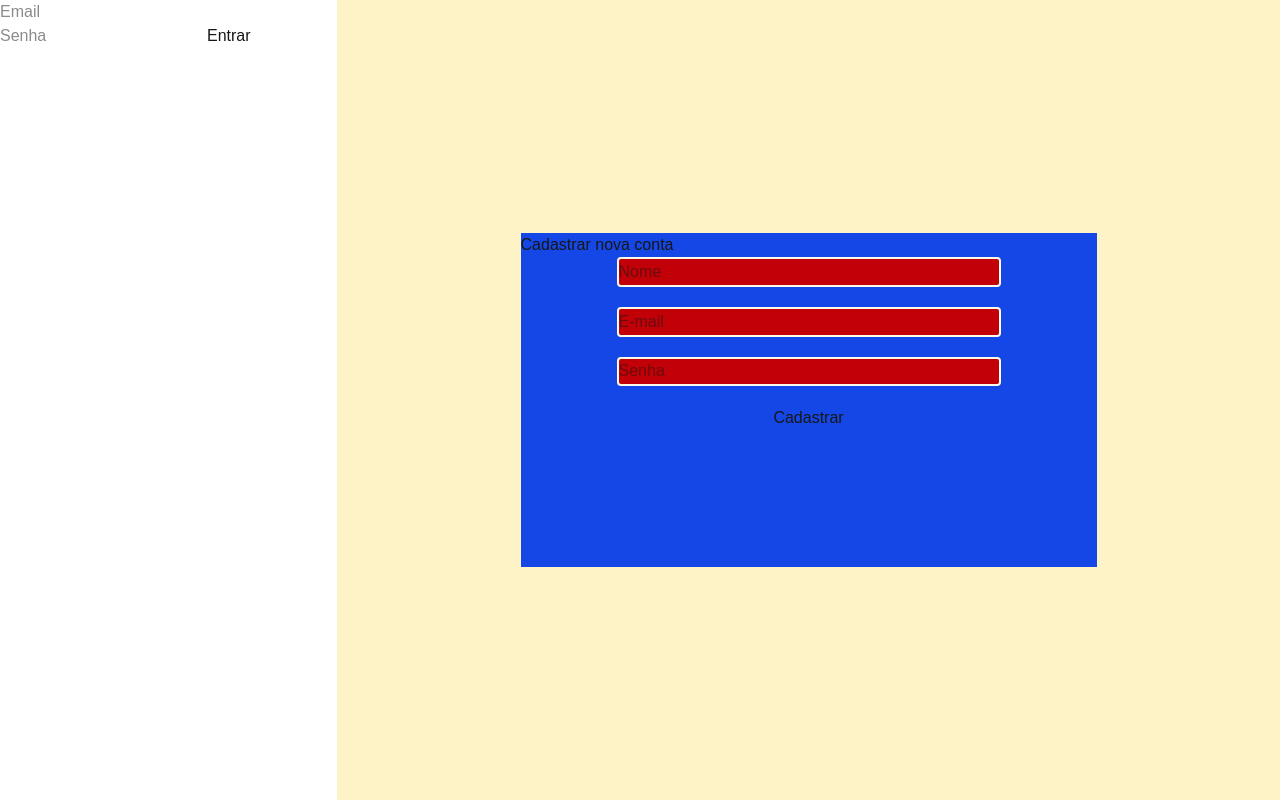
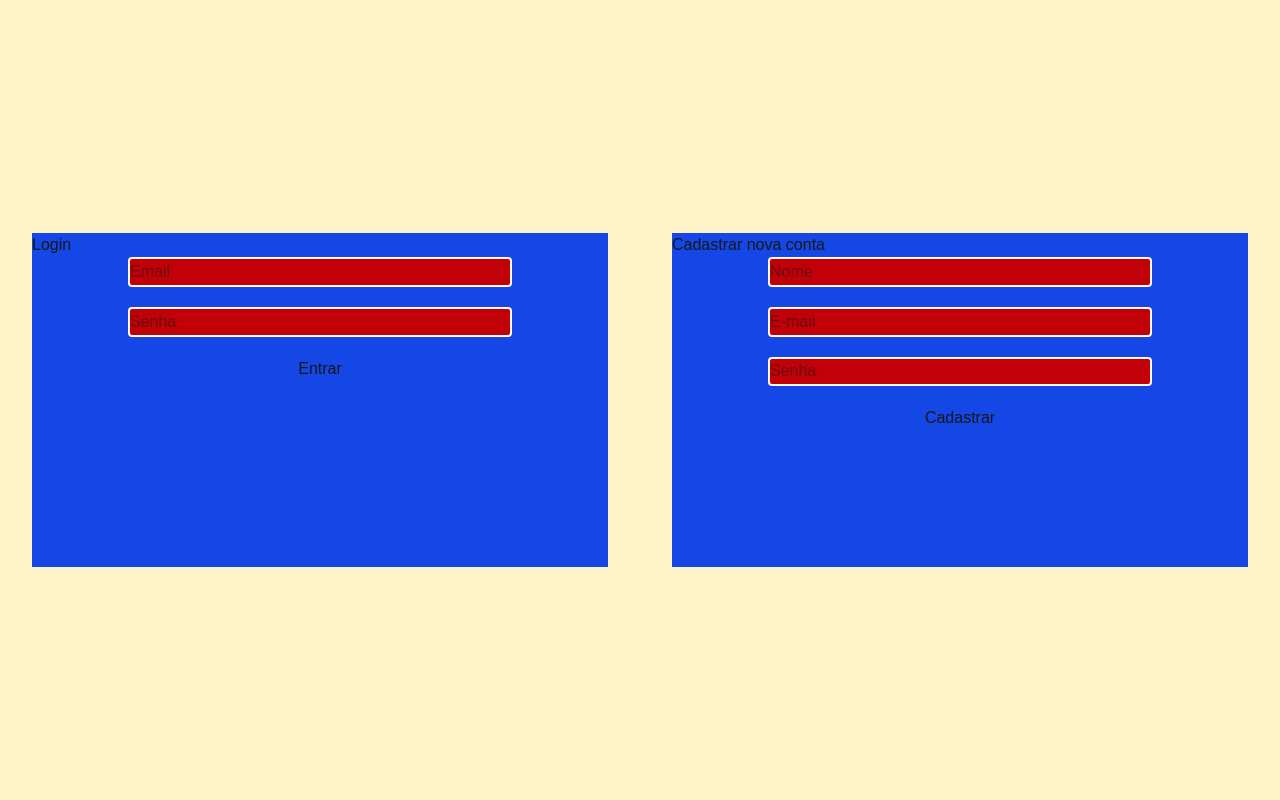
Before and after one commit to gustavocarvalho-ra/NextJs-NexusLeet, a Next.js app: page / in a window 1280 px wide. Built offline with nearby package versions, Linux system fonts and the light colour scheme.

Commit message:
style: changed style in login form

```diff
--- a/src/app/components/login/LoginForm.tsx
+++ b/src/app/components/login/LoginForm.tsx
@@ -26,24 +26,31 @@ export default function LoginForm() {
   }
 
   return (
-    <form onSubmit={handleLogin} className="">
+    <div className="w-full h-full bg-amber-100 flex items-center justify-center">
+      <div className="border-double w-xl bg-blue-700 h-5/12">
+        <h1>Login</h1>
+        <div className="h-full w-full">
+          <form onSubmit={handleLogin} className="gap-5 flex flex-col items-center h-4/5">
             <input
               placeholder="Email"
               type="email"
               value={email}
               onChange={e => setEmail(e.target.value)}
-        className=""
+              className="bg-red-700 rounded-sm p-2 h-1/9 w-2/3 border-2 border-amber-50"
             />
             <input
               placeholder="Senha"
               type="password"
               value={password}
               onChange={e => setPassword(e.target.value)}
-        className=""
+              className="bg-red-700 rounded-sm p-2 h-1/9 w-2/3 border-2 border-amber-50"
             />
             <button type="submit" className="cursor-pointer">
               Entrar
             </button>
           </form>
+        </div>
+      </div>
+    </div>
   )
 }
```
Lines whose indentation alone changed are shown as unchanged.
